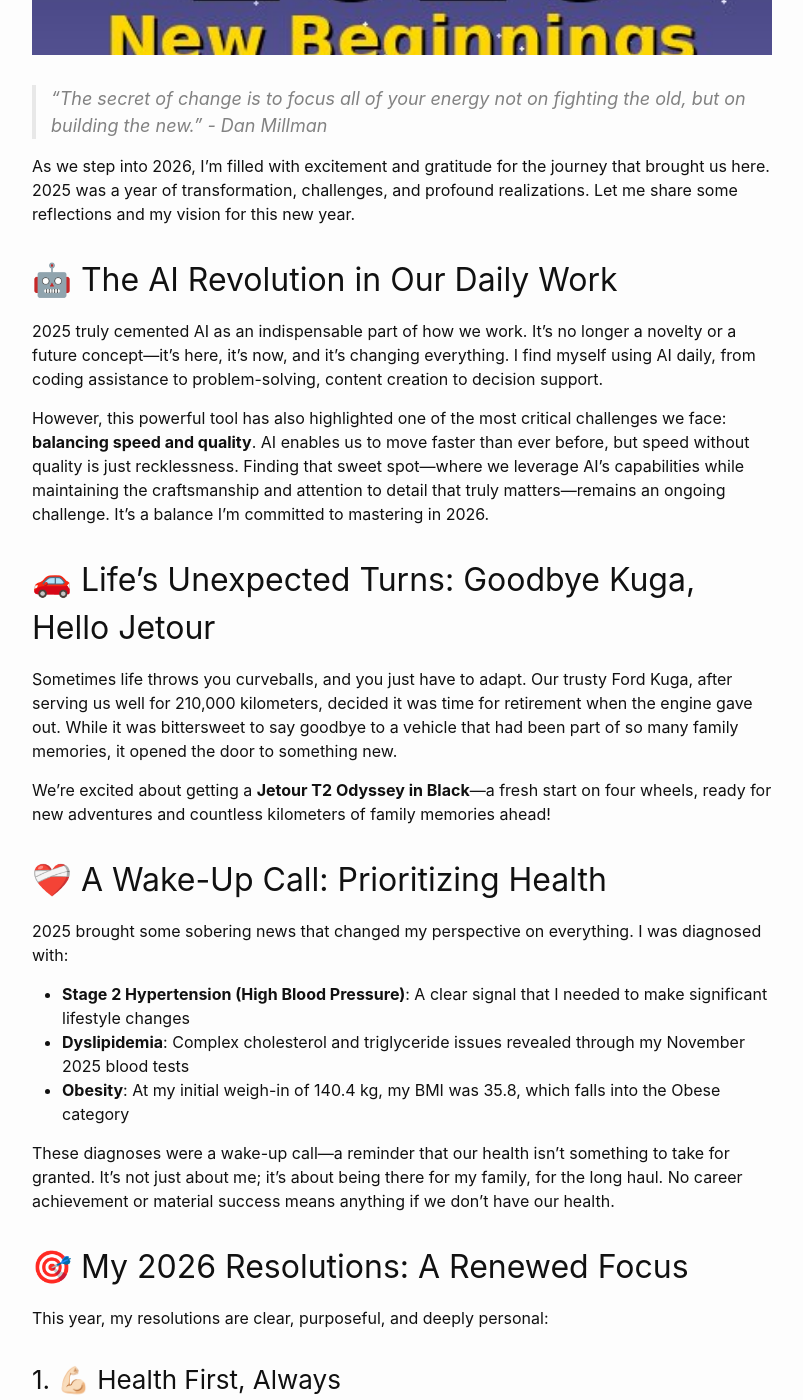
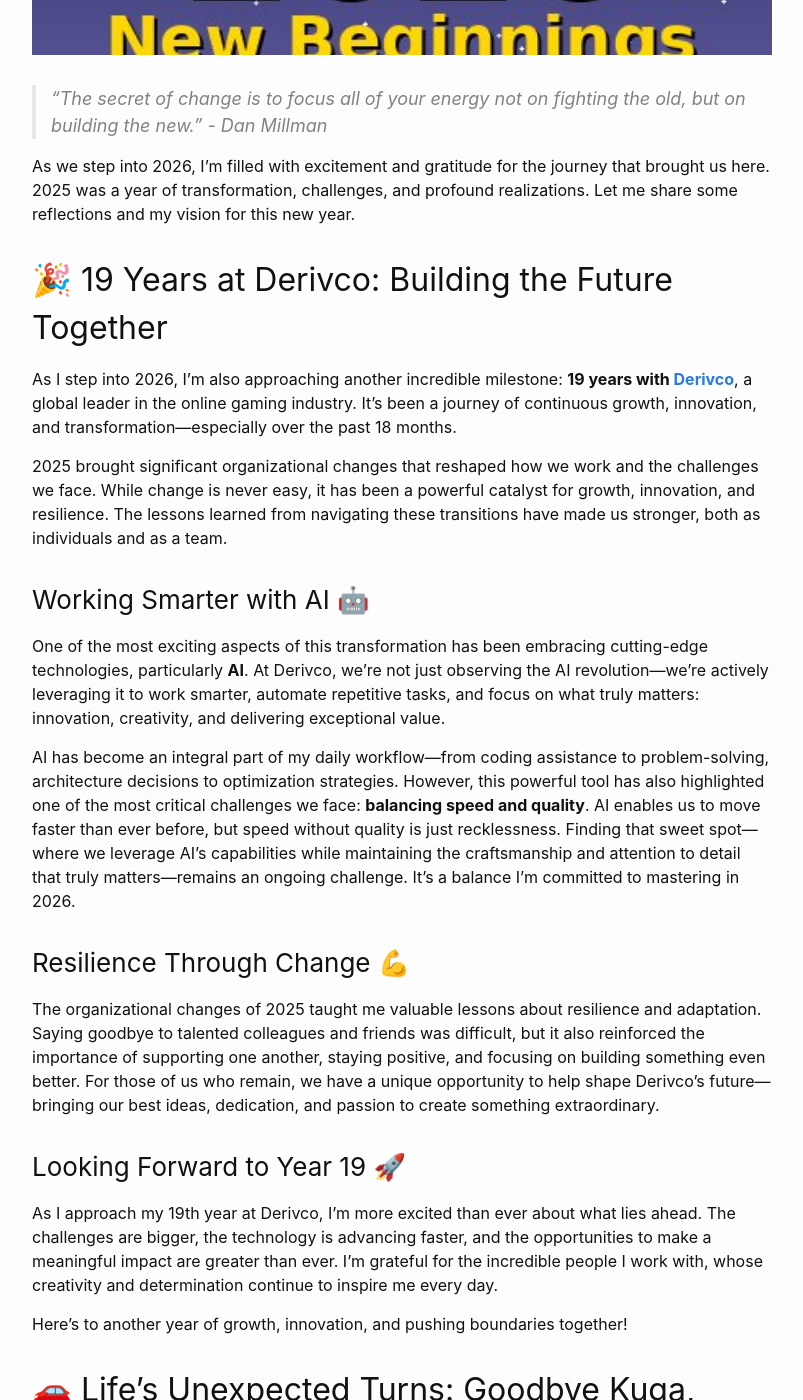
Before and after one commit to bluntspoon/bluntspoon.github.io, a Jekyll site: the page built from _posts/2026-01-01-new-year-2026.md, in a window 1280 px wide and 1400 px high, scrolled down 442 px. Shown: the whole window, without its empty margins (238-1041 px from the left). Built offline with Jekyll 4.4.1, drawn with Linux system fonts in a browser that asks for light colours; some of the changed text lies outside the part shown.

Commit message:
Add Derivco career milestone to 2026 New Year post (#22)
* Initial plan

* Add Derivco career milestone and organizational change elements to 2026 post

Co-authored-by: bluntspoon <5371411+bluntspoon@users.noreply.github.com>

---------

Co-authored-by: copilot-swe-agent[bot] <198982749+Copilot@users.noreply.github.com>
Co-authored-by: bluntspoon <5371411+bluntspoon@users.noreply.github.com>

```diff
--- a/_posts/2026-01-01-new-year-2026.md
+++ b/_posts/2026-01-01-new-year-2026.md
@@ -3,7 +3,7 @@ layout: post
 title: 2026! Embracing Change, Health, and New Beginnings!
 date: 2026-01-01
 categories: personal
-tags: [ health, growth, life, career, ai, family, resolutions ]
+tags: [ health, growth, life, career, derivco, ai, family, resolutions, milestones, resilience ]
 slug: new-year-2026
 image: /assets/images/featured/2026-01-01-new-year-2026.jpeg
 ---
@@ -12,11 +12,27 @@ image: /assets/images/featured/2026-01-01-new-year-2026.jpeg
 
 As we step into 2026, I'm filled with excitement and gratitude for the journey that brought us here. 2025 was a year of transformation, challenges, and profound realizations. Let me share some reflections and my vision for this new year.
 
-## 🤖 The AI Revolution in Our Daily Work
+## 🎉 19 Years at Derivco: Building the Future Together
 
-2025 truly cemented AI as an indispensable part of how we work. It's no longer a novelty or a future concept—it's here, it's now, and it's changing everything. I find myself using AI daily, from coding assistance to problem-solving, content creation to decision support.
+As I step into 2026, I'm also approaching another incredible milestone: **19 years with [Derivco](https://derivco.com)**, a global leader in the online gaming industry. It's been a journey of continuous growth, innovation, and transformation—especially over the past 18 months.
 
-However, this powerful tool has also highlighted one of the most critical challenges we face: **balancing speed and quality**. AI enables us to move faster than ever before, but speed without quality is just recklessness. Finding that sweet spot—where we leverage AI's capabilities while maintaining the craftsmanship and attention to detail that truly matters—remains an ongoing challenge. It's a balance I'm committed to mastering in 2026.
+2025 brought significant organizational changes that reshaped how we work and the challenges we face. While change is never easy, it has been a powerful catalyst for growth, innovation, and resilience. The lessons learned from navigating these transitions have made us stronger, both as individuals and as a team.
+
+### Working Smarter with AI 🤖
+
+One of the most exciting aspects of this transformation has been embracing cutting-edge technologies, particularly **AI**. At Derivco, we're not just observing the AI revolution—we're actively leveraging it to work smarter, automate repetitive tasks, and focus on what truly matters: innovation, creativity, and delivering exceptional value.
+
+AI has become an integral part of my daily workflow—from coding assistance to problem-solving, architecture decisions to optimization strategies. However, this powerful tool has also highlighted one of the most critical challenges we face: **balancing speed and quality**. AI enables us to move faster than ever before, but speed without quality is just recklessness. Finding that sweet spot—where we leverage AI's capabilities while maintaining the craftsmanship and attention to detail that truly matters—remains an ongoing challenge. It's a balance I'm committed to mastering in 2026.
+
+### Resilience Through Change 💪
+
+The organizational changes of 2025 taught me valuable lessons about resilience and adaptation. Saying goodbye to talented colleagues and friends was difficult, but it also reinforced the importance of supporting one another, staying positive, and focusing on building something even better. For those of us who remain, we have a unique opportunity to help shape Derivco's future—bringing our best ideas, dedication, and passion to create something extraordinary.
+
+### Looking Forward to Year 19 🚀
+
+As I approach my 19th year at Derivco, I'm more excited than ever about what lies ahead. The challenges are bigger, the technology is advancing faster, and the opportunities to make a meaningful impact are greater than ever. I'm grateful for the incredible people I work with, whose creativity and determination continue to inspire me every day.
+
+Here's to another year of growth, innovation, and pushing boundaries together!
 
 ## 🚗 Life's Unexpected Turns: Goodbye Kuga, Hello Jetour
 
```
